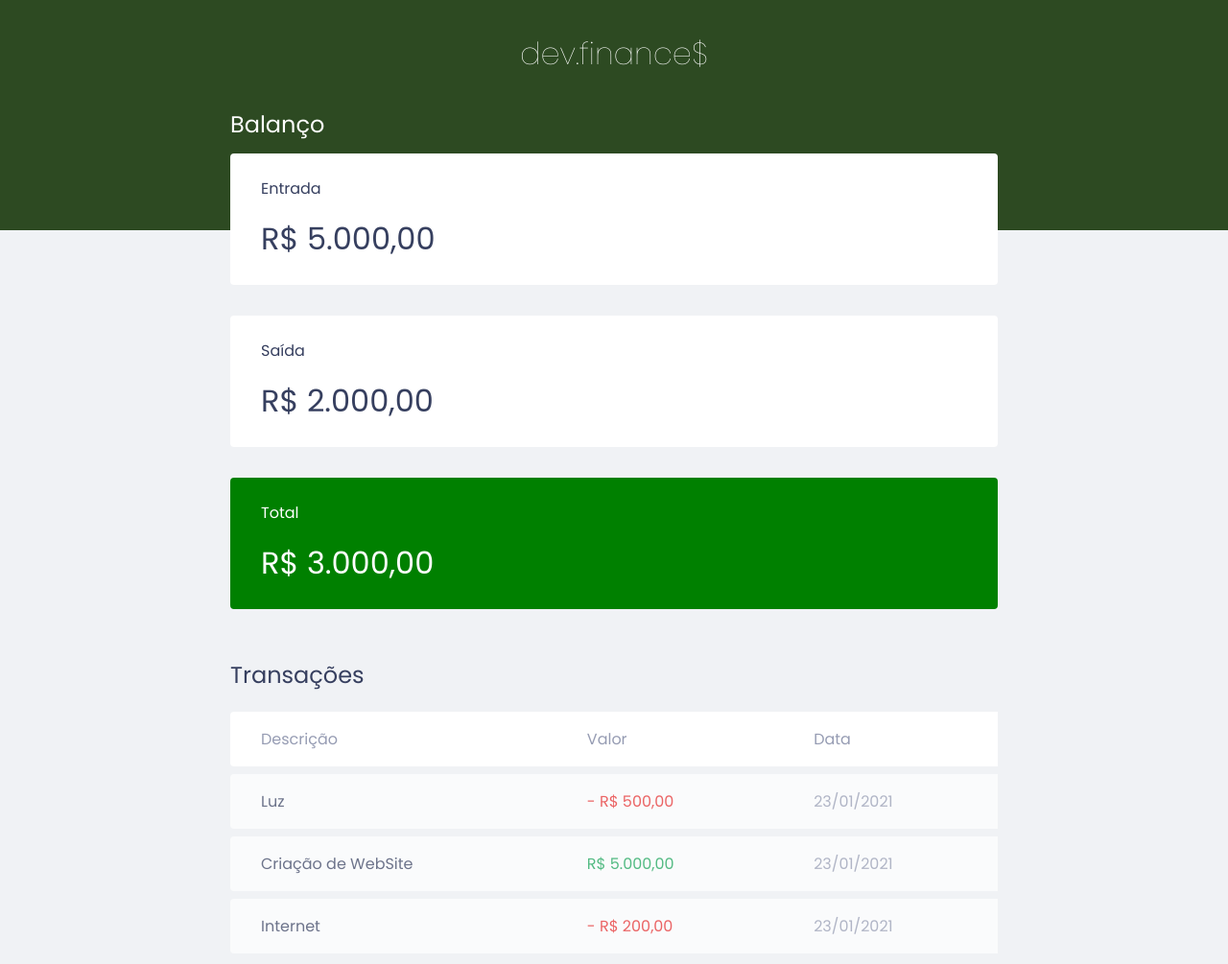
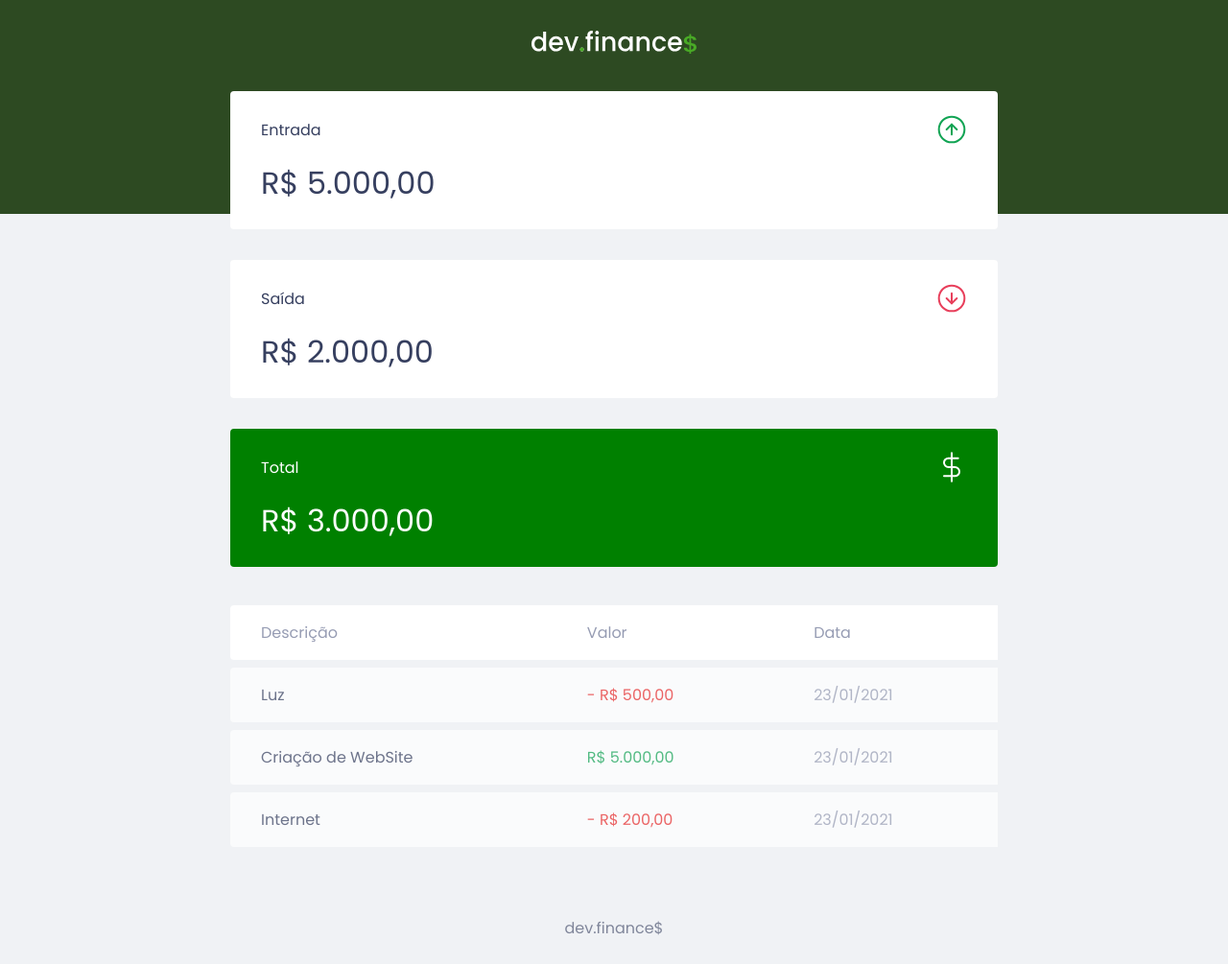
Before and after one commit to WendelSantosNunes/MaratonaDiscoveryEd1, a plain HTML site: page index.html in a window 1280 px wide. Shown: the top 1005 px of the page at 96% size. Drawn offline with Linux system fonts and the light colour scheme.

Commit message:
Atualização de projeto

```diff
--- a/index.html
+++ b/index.html
@@ -14,33 +14,33 @@
 
 <body>
     <header>
-        <h1 id="logo">dev.finance$</h1>
+        <img src="/assets/logo.svg" alt="Logo Dev Finance">
     </header>
 
     <main class="container">
         <section id="balance">
 
-            <h2>Balanço</h2>
+            <h2 class="sr-only">Balanço</h2>
 
             <div class="card">
-                <h3>Entrada</h3>
+                <h3><span>Entrada</span><img src="/assets/income.svg" alt="Imagem de entradas"></h3>
                 <p>R$ 5.000,00</p>
             </div>
 
             <div class="card">
-                <h3>Saída</h3>
+                <h3><span>Saída</span><img src="/assets/expense.svg" alt="Imagem de saída"></h3>
                 <p>R$ 2.000,00</p>
             </div>
 
             <div class="card greeen">
-                <h3>Total</h3>
+                <h3><span>Total</span><img src="/assets/total.svg" alt="Imagem de total"></h3>
                 <p>R$ 3.000,00</p>
             </div>
 
         </section>
 
         <section id="transaction">
-            <h2>Transações</h2>
+            <h2 class="sr-only">Transações</h2>
 
             <table id="data-table">
                 <thead>
--- a/style.css
+++ b/style.css
@@ -9,6 +9,18 @@
 body {
     background: #F0F2F5;
     font-family: 'Poppins', sans-serif;
+}
+
+.sr-only {
+   position: absolute;
+   width: 1px;
+   height: 1px;
+   padding: 0;
+   margin: -1px;
+   overflow: hidden;
+   clip: rect(0,0,0,0);
+   white-space:nowrap;
+   border-width: 0;
 }
 
 .container {
@@ -60,6 +72,9 @@ header {
 .card h3 {
     font-weight: normal;
     font-size: 1rem;
+    display: flex;
+    align-items: center;
+    justify-content: space-between;
 }
 
 .card p {
```
Also changed, not shown: assets/expense.svg (added), assets/income.svg (added), assets/logo.svg (added), assets/minus.svg (added), assets/plus.svg (added), assets/total.svg (added).
